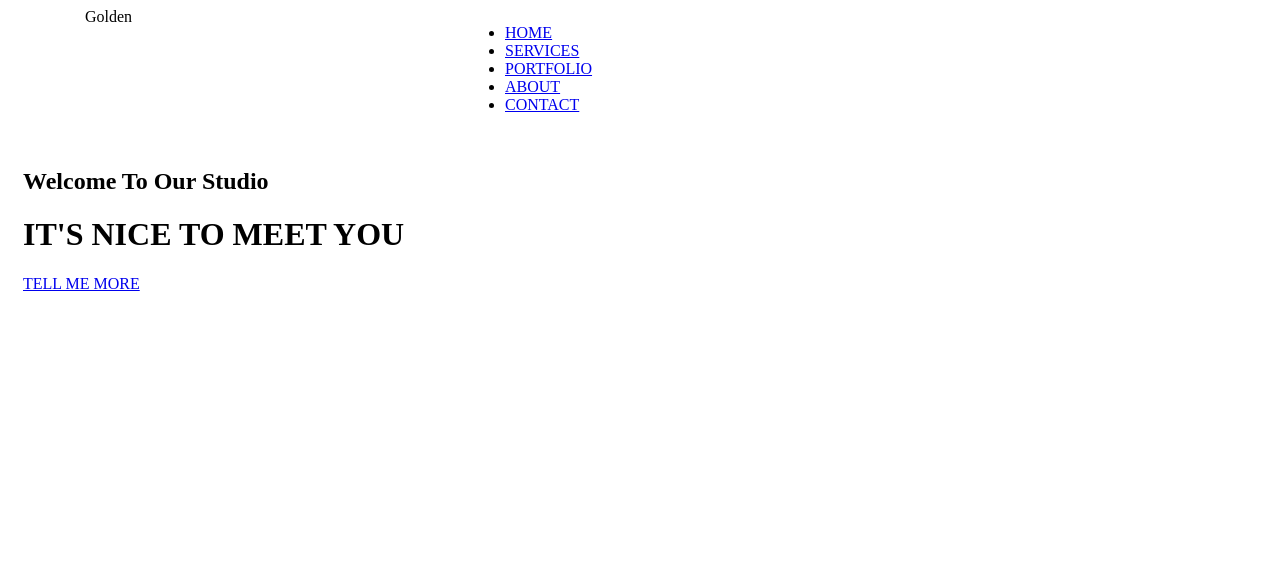
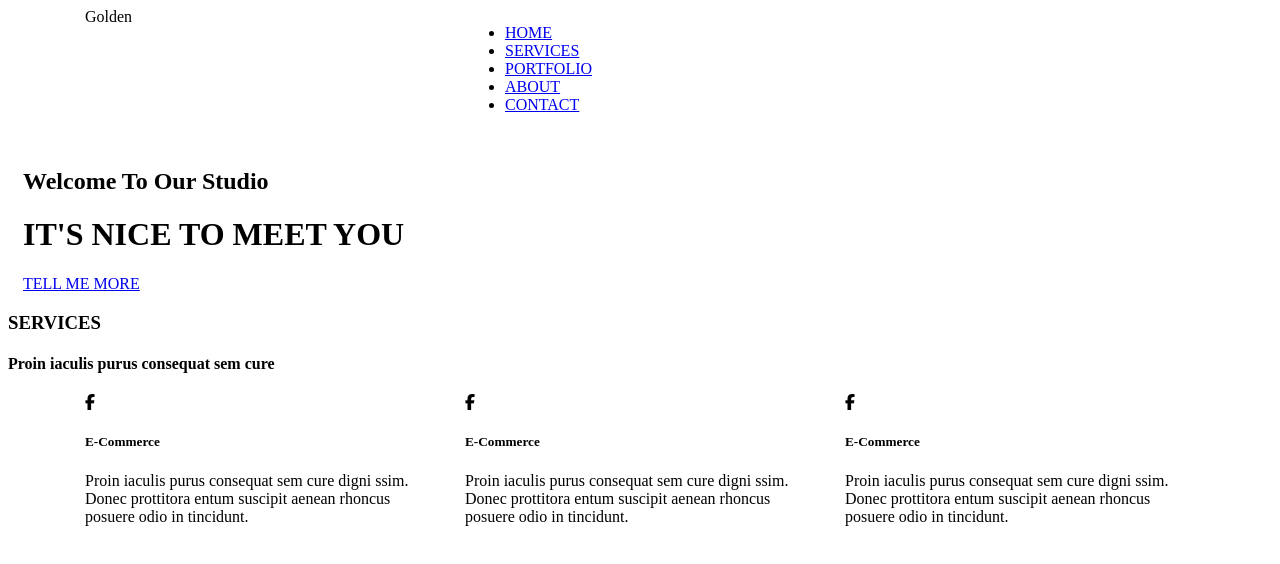
Before and after one commit to abath88/agencja-reklamowa, a website: page index.html in a window 1280 px wide. Drawn offline with Linux system fonts and the light colour scheme.

Commit message:
Add html for services

```diff
--- a/index.html
+++ b/index.html
@@ -7,6 +7,7 @@
     <title>Golden</title>
     <link rel="stylesheet" href="vendor/bootstrap-grid.css">
     <link rel="stylesheet" href="css/style.css">
+    <script src="https://kit.fontawesome.com/7f6feba945.js" crossorigin="anonymous"></script>
 </head>
 <body>
     <header class="header">
@@ -33,7 +34,7 @@
     <div class="hero container-fluid">
         <img class="hero__img" src="">
         <div class="row">
-            <div class="col-12">
+            <div class="col">
                 <h2>Welcome To Our Studio</h2>
                 <h1>IT'S NICE TO MEET YOU</h1>
                 <a class="btn" href="#">TELL ME MORE</a>
@@ -42,7 +43,27 @@
     </div>
 
     <div class="services">
-
+        <h3>SERVICES</h3>
+        <h4>Proin iaculis purus consequat sem cure</h4>
+        <div class="container">
+            <div class="row">
+                <div class="col col-md-4 text-center">
+                    <i class="fab fa-facebook-f"></i>
+                    <h5>E-Commerce</h5>
+                    <p>Proin iaculis purus consequat sem cure digni ssim. Donec prottitora entum suscipit aenean rhoncus posuere odio in tincidunt.</p>
+                </div>
+                <div class="col col-md-4 text-center">
+                    <i class="fab fa-facebook-f"></i>
+                    <h5>E-Commerce</h5>
+                    <p>Proin iaculis purus consequat sem cure digni ssim. Donec prottitora entum suscipit aenean rhoncus posuere odio in tincidunt.</p>
+                </div>
+                <div class="col col-md-4 text-center">
+                    <i class="fab fa-facebook-f"></i>
+                    <h5>E-Commerce</h5>
+                    <p>Proin iaculis purus consequat sem cure digni ssim. Donec prottitora entum suscipit aenean rhoncus posuere odio in tincidunt.</p>
+                </div>
+            </div>
+        </div>
     </div>
 
     <div class="portfolio">
```
